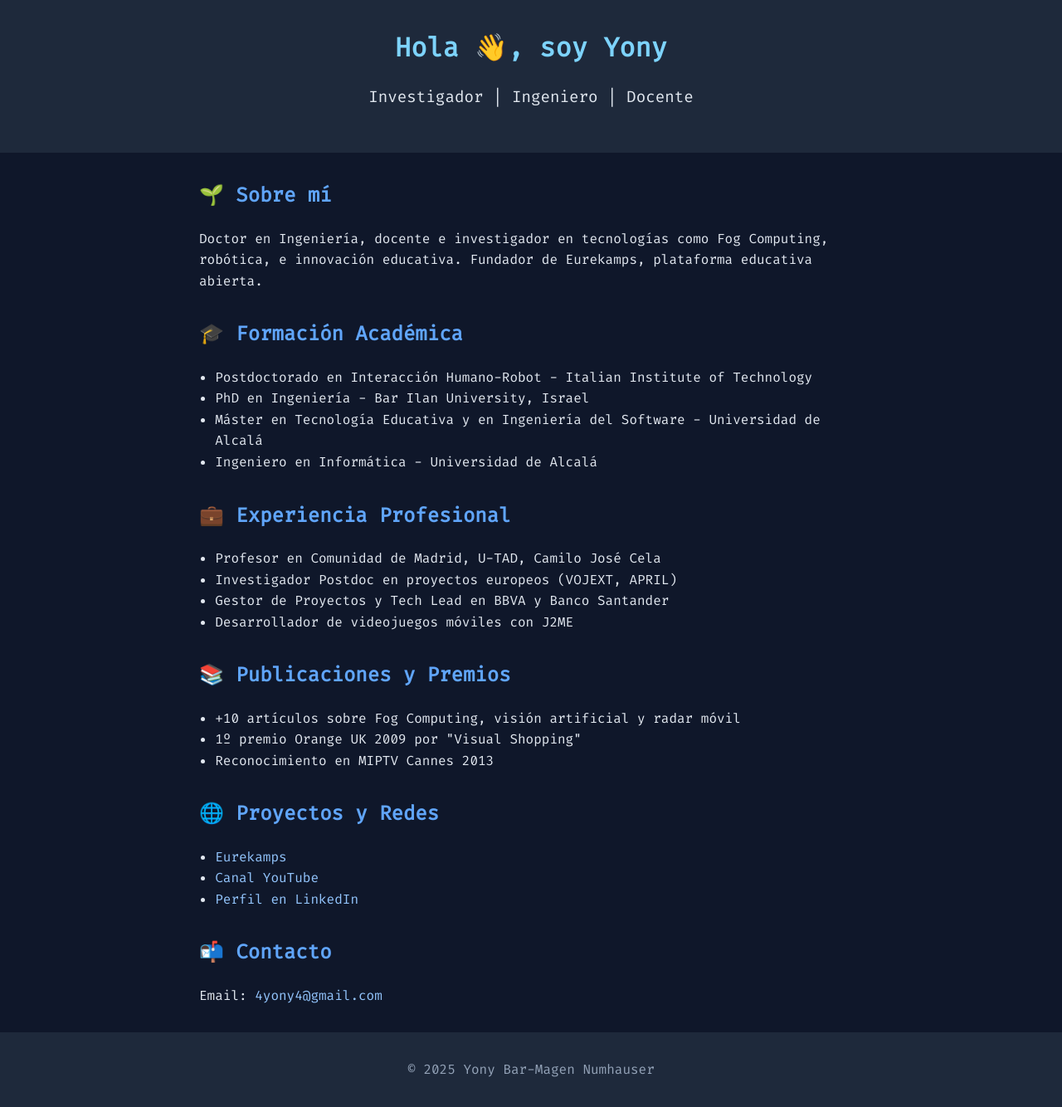
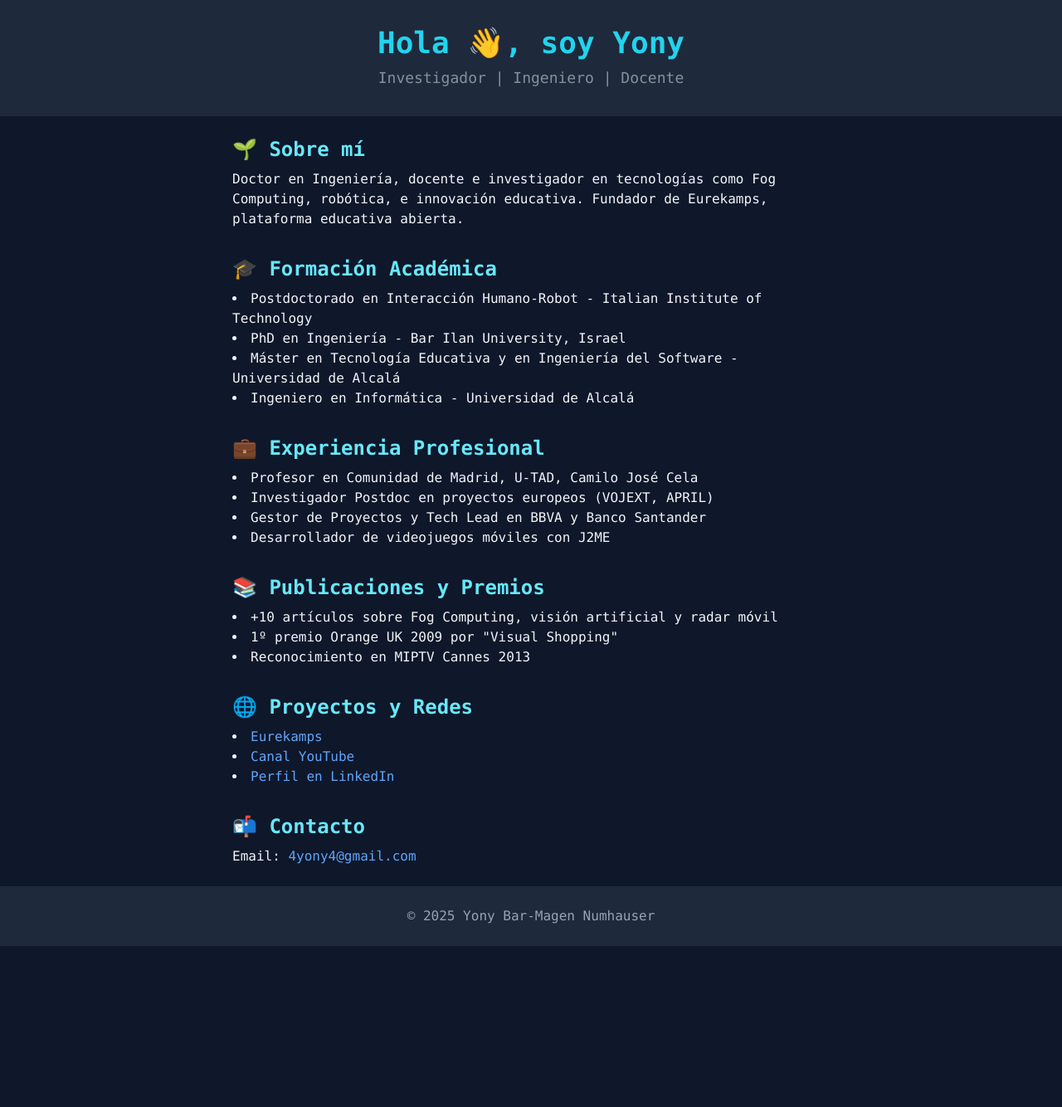
Before and after one commit to 4yony4/4yony4.github.io, a plain HTML site: page index.html in a window 1280 px wide. Shown: the whole page at 83% size. After the commit the page ends 1140 px from the top, so only its background shows below. Drawn offline with nearby package versions, Linux system fonts and the light colour scheme.

Commit message:
nueva version

```diff
--- a/index.html
+++ b/index.html
@@ -4,99 +4,65 @@
   <meta charset="UTF-8">
   <meta name="viewport" content="width=device-width, initial-scale=1.0">
   <title>Yony Bar-Magen</title>
-  <link href="https://fonts.googleapis.com/css2?family=Fira+Code&display=swap" rel="stylesheet">
-  <style>
-    body {
-      font-family: 'Fira Code', monospace;
-      margin: 0;
-      background-color: #0f172a;
-      color: #e2e8f0;
-      line-height: 1.6;
-    }
-    header {
-      background: #1e293b;
-      padding: 2rem;
-      text-align: center;
-    }
-    header h1 {
-      margin: 0;
-      color: #7dd3fc;
-    }
-    header p {
-      font-size: 1.2rem;
-    }
-    section {
-      max-width: 800px;
-      margin: 2rem auto;
-      padding: 0 1rem;
-    }
-    h2 {
-      color: #60a5fa;
-      margin-top: 2rem;
-    }
-    a {
-      color: #93c5fd;
-      text-decoration: none;
-    }
-    a:hover {
-      text-decoration: underline;
-    }
-    ul {
-      padding-left: 1.2rem;
-    }
-    footer {
-      text-align: center;
-      padding: 2rem;
-      background: #1e293b;
-      color: #94a3b8;
-    }
-  </style>
+  <script src="https://cdn.tailwindcss.com"></script>
 </head>
-<body>
-  <header>
-    <h1>Hola 👋, soy Yony</h1>
-    <p>Investigador | Ingeniero | Docente</p>
+<body class="bg-slate-900 text-slate-100 font-mono">
+  <header class="bg-slate-800 p-8 text-center">
+    <h1 class="text-4xl font-bold text-cyan-400">Hola 👋, soy Yony</h1>
+    <p class="text-lg mt-2 animate-pulse">Investigador | Ingeniero | Docente</p>
   </header>
 
-  <section>
-    <h2>🌱 Sobre mí</h2>
+  <main class="max-w-3xl mx-auto p-6">
+    <section class="mb-8">
+      <h2 class="text-2xl text-cyan-300 font-semibold mb-2">🌱 Sobre mí</h2>
       <p>Doctor en Ingeniería, docente e investigador en tecnologías como Fog Computing, robótica, e innovación educativa. Fundador de Eurekamps, plataforma educativa abierta.</p>
+    </section>
 
-    <h2>🎓 Formación Académica</h2>
-    <ul>
+    <section class="mb-8">
+      <h2 class="text-2xl text-cyan-300 font-semibold mb-2">🎓 Formación Académica</h2>
+      <ul class="list-disc list-inside">
         <li>Postdoctorado en Interacción Humano-Robot - Italian Institute of Technology</li>
         <li>PhD en Ingeniería - Bar Ilan University, Israel</li>
         <li>Máster en Tecnología Educativa y en Ingeniería del Software - Universidad de Alcalá</li>
         <li>Ingeniero en Informática - Universidad de Alcalá</li>
       </ul>
+    </section>
 
-    <h2>💼 Experiencia Profesional</h2>
-    <ul>
+    <section class="mb-8">
+      <h2 class="text-2xl text-cyan-300 font-semibold mb-2">💼 Experiencia Profesional</h2>
+      <ul class="list-disc list-inside">
         <li>Profesor en Comunidad de Madrid, U-TAD, Camilo José Cela</li>
         <li>Investigador Postdoc en proyectos europeos (VOJEXT, APRIL)</li>
         <li>Gestor de Proyectos y Tech Lead en BBVA y Banco Santander</li>
         <li>Desarrollador de videojuegos móviles con J2ME</li>
       </ul>
+    </section>
 
-    <h2>📚 Publicaciones y Premios</h2>
-    <ul>
+    <section class="mb-8">
+      <h2 class="text-2xl text-cyan-300 font-semibold mb-2">📚 Publicaciones y Premios</h2>
+      <ul class="list-disc list-inside">
         <li>+10 artículos sobre Fog Computing, visión artificial y radar móvil</li>
         <li>1º premio Orange UK 2009 por "Visual Shopping"</li>
         <li>Reconocimiento en MIPTV Cannes 2013</li>
       </ul>
-
-    <h2>🌐 Proyectos y Redes</h2>
-    <ul>
-      <li><a href="https://eurekamps.com">Eurekamps</a></li>
-      <li><a href="https://www.youtube.com/@Eurekamps">Canal YouTube</a></li>
-      <li><a href="https://www.linkedin.com/in/4yony4/">Perfil en LinkedIn</a></li>
-    </ul>
-
-    <h2>📬 Contacto</h2>
-    <p>Email: <a href="mailto:4yony4@gmail.com">4yony4@gmail.com</a></p>
     </section>
 
-  <footer>
+    <section class="mb-8">
+      <h2 class="text-2xl text-cyan-300 font-semibold mb-2">🌐 Proyectos y Redes</h2>
+      <ul class="list-disc list-inside">
+        <li><a class="text-blue-400 hover:underline" href="https://eurekamps.com">Eurekamps</a></li>
+        <li><a class="text-blue-400 hover:underline" href="https://www.youtube.com/@Eurekamps">Canal YouTube</a></li>
+        <li><a class="text-blue-400 hover:underline" href="https://www.linkedin.com/in/4yony4/">Perfil en LinkedIn</a></li>
+      </ul>
+    </section>
+
+    <section>
+      <h2 class="text-2xl text-cyan-300 font-semibold mb-2">📬 Contacto</h2>
+      <p>Email: <a class="text-blue-400 hover:underline" href="mailto:4yony4@gmail.com">4yony4@gmail.com</a></p>
+    </section>
+  </main>
+
+  <footer class="text-center text-slate-400 p-6 bg-slate-800">
     © 2025 Yony Bar-Magen Numhauser
   </footer>
 </body>
```
Lines whose indentation alone changed are shown as unchanged.
